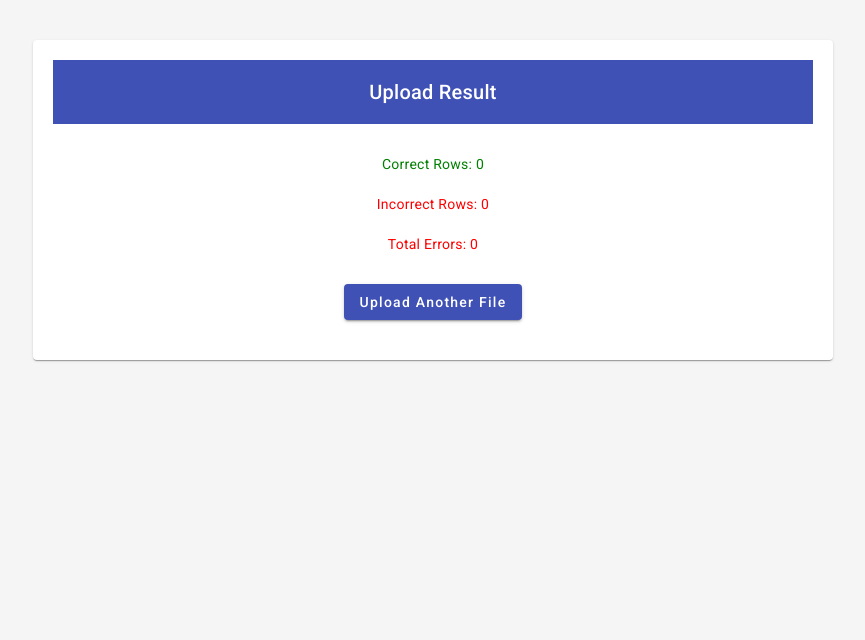
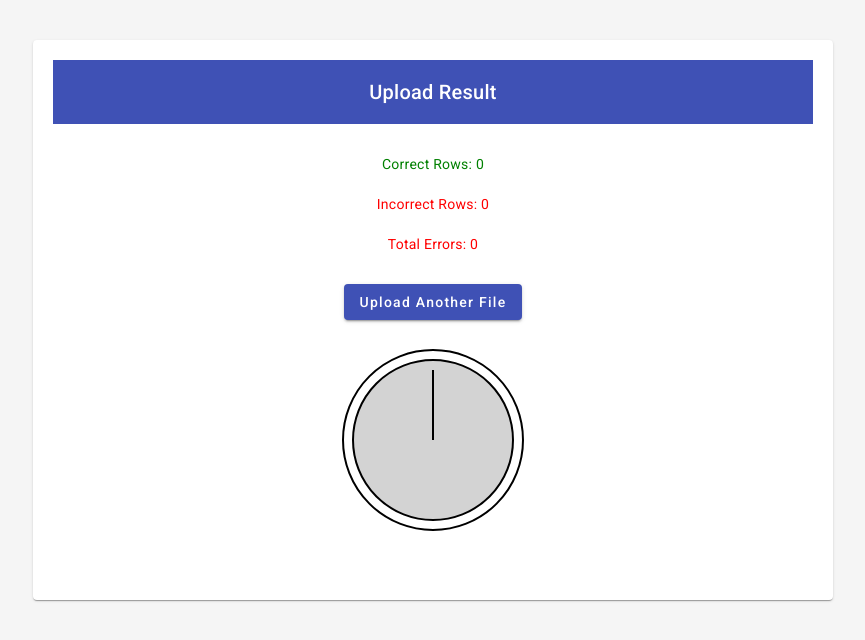
Before and after one commit to thakurkurthalwala/Angular-CSV-Upload-Application, an Angular app: page /result in a window 1280 px wide. Shown: the top 640 px of the page, without its empty margins (207-1072 px from the left). Built offline with nearby package versions, Linux system fonts and the light colour scheme.

Commit message:
Prgress Bar With Meter..

```diff
--- a/src/app/app.module.ts
+++ b/src/app/app.module.ts
@@ -13,6 +13,8 @@ import { UploadComponent } from './upload/upload.component';
 import { PreviewComponent } from './preview/preview.component';
 import { ResultComponent } from './result/result.component';
 import { ToastrModule } from 'ngx-toastr';
+import { MatProgressBarModule } from '@angular/material/progress-bar';
+
 
 @NgModule({
   declarations: [
@@ -31,6 +33,7 @@ import { ToastrModule } from 'ngx-toastr';
     MatCardModule,
     MatToolbarModule,
     AppRoutingModule,
+    MatProgressBarModule,
     ToastrModule.forRoot({
       timeOut: 10000,
       positionClass: 'toast-top-right',
--- a/src/app/preview/preview.component.html
+++ b/src/app/preview/preview.component.html
@@ -34,6 +34,7 @@
       <tr mat-row *matRowDef="let row; columns: ['Name', 'Email', 'PhoneNumber', 'City', 'Address', 'GPA'];"></tr>
     </table>
     <button mat-raised-button color="primary" (click)="onResult()">View Result</button><br><br><span></span>
+    <mat-progress-bar mode="determinate" color="primary" [value]="calculateCorrectness()" *ngIf="data && data.length > 0"></mat-progress-bar>
     <h3>Errors:</h3>
     <div style="color: green;" *ngIf="errors.length === 0">No errors found.</div>
     <ul *ngIf="errors.length > 0">
--- a/src/app/preview/preview.component.ts
+++ b/src/app/preview/preview.component.ts
@@ -28,4 +28,18 @@ export class PreviewComponent implements OnInit {
       this.router.navigate(['/result']);
     }
   }
+  calculateCorrectness(): number {
+    // Replace with your logic to calculate correctness (e.g., percentage)
+    if (this.data.length === 0) {
+      return 0; // No data, progress bar should show 0%
+    }
+
+    // Example: Calculate based on errors count or data validation status
+    const totalRows = this.data.length;
+    const errorCount = this.errors.length;
+
+    const correctnessPercentage = ((totalRows - errorCount) / totalRows) * 100;
+
+    return Math.round(correctnessPercentage);
+  }
 }
--- a/src/app/result/result.component.html
+++ b/src/app/result/result.component.html
@@ -7,5 +7,18 @@
     <p style="color: red;">Incorrect Rows: {{ incorrectRows }}</p>
     <p style="color: red;">Total Errors: {{ totalerrors }}</p>
     <button mat-raised-button color="primary" (click)="onUploadAnother()">Upload Another File</button>
+
+    <div class="speedometer-container">
+      <svg height="200" width="200">
+        <!-- Background circle -->
+        <circle cx="100" cy="100" r="90" stroke="black" stroke-width="2" fill="white" />
+
+        <!-- Meter circle -->
+        <circle cx="100" cy="100" r="80" stroke="black" stroke-width="2" fill="lightgrey" />
+
+        <!-- Needle -->
+        <line id="needle" x1="100" y1="100" [attr.x2]="needleEndX" [attr.y2]="needleEndY" style="stroke:black;stroke-width:2" />
+      </svg>
+    </div>
   </div>
 </mat-card>
--- a/src/app/result/result.component.scss
+++ b/src/app/result/result.component.scss
@@ -12,3 +12,13 @@
   .result-container button {
     margin-top: 20px;
   }
+  .speedometer-container {
+    width: 200px; /* Adjust as needed */
+    height: 200px; /* Adjust as needed */
+    margin: 20px auto; /* Center the container */
+  }
+
+  #needle {
+    transform-origin: 100px 100px; /* Set rotation origin */
+    transition: transform 0.5s ease-in-out; /* Smooth needle transition */
+  }
--- a/src/app/result/result.component.ts
+++ b/src/app/result/result.component.ts
@@ -11,6 +11,8 @@ export class ResultComponent implements OnInit {
   correctRows: number = 0;
   incorrectRows: number = 0;
   totalerrors: number =0;
+  needleEndX: number = 0;
+  needleEndY: number= 0;
 
   constructor(private csvService: CsvService, private router: Router) {}
 
@@ -20,8 +22,24 @@ export class ResultComponent implements OnInit {
     this.correctRows = data.filter((_, index) => this.csvService.isRowValid(index)).length;
     this.incorrectRows = data.length - this.correctRows;
     this.totalerrors = errors.length;
+    this.updateNeedlePosition();
   }
 
+  updateNeedlePosition(): void {
+    const correctnessPercentage = this.calculateCorrectness();
+    const angle = (correctnessPercentage / 100) * 180; // Calculate angle (0-180 degrees)
+
+    // Calculate needle end coordinates
+    this.needleEndX = 100 + 70 * Math.sin(angle * Math.PI / 180); // 70 is the radius for needle length
+    this.needleEndY = 100 - 70 * Math.cos(angle * Math.PI / 180);
+  }
+  calculateCorrectness(): number {
+    if (this.correctRows === 0 && this.incorrectRows === 0) {
+      return 0; // No data available
+    }
+
+    return (this.correctRows / (this.correctRows + this.incorrectRows)) * 100;
+  }
   onUploadAnother(): void {
     this.router.navigate(['/upload']);
   }
```
Lines whose indentation alone changed are shown as unchanged.
